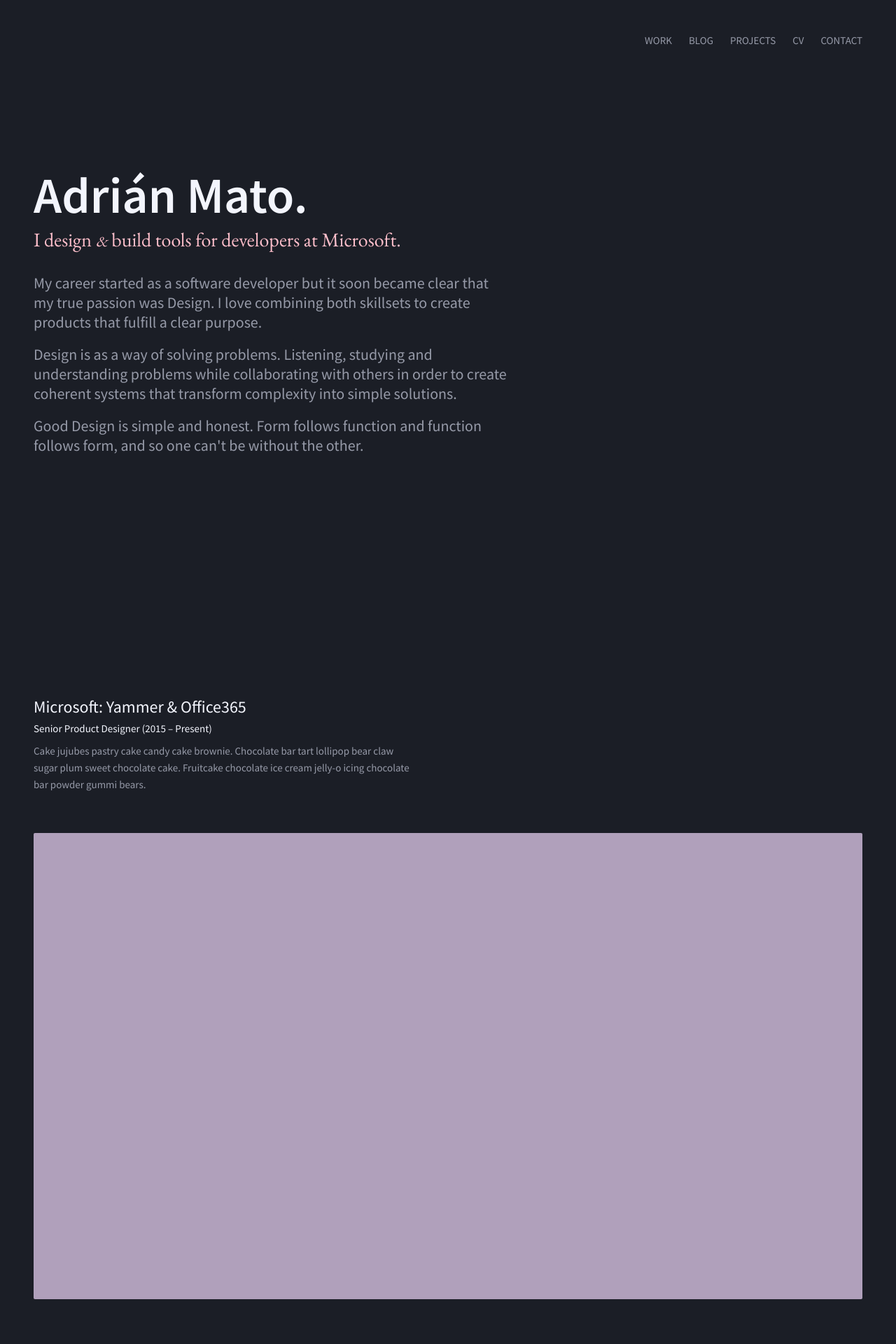
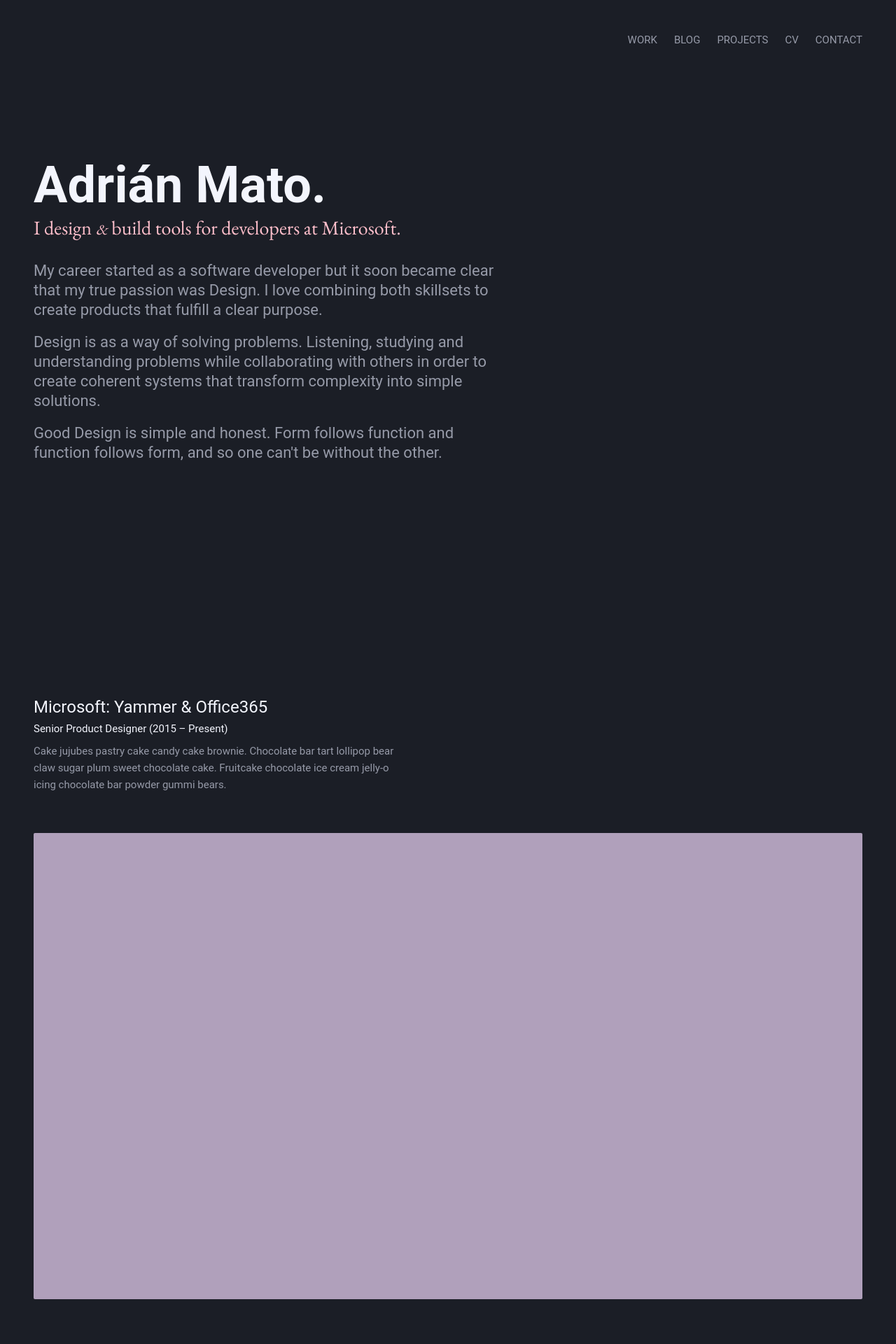
Before and after one commit to adrianmg/adrianmg.github.io, a Jekyll site: the page built from index.md, in a window 1280 px wide. Shown: the top 1920 px of the page at 70% size. Built offline with Jekyll 4.4.1, drawn with Linux system fonts in a browser that asks for light colours.

```diff
--- a/_includes/work.html
+++ b/_includes/home-work.html
@@ -1,11 +1,11 @@
-<a name="work" id="work"></a>
+<a name="home-work" id="home-work"></a>
 
 
-<div class="work-grid">
+<div class="home-work-grid">
 
 	<!-- Project Microsoft Yammer -->
-	<div class="work-grid__project">
-		<div class="work-grid__project-description">
+	<div class="home-work-grid__project">
+		<div class="home-work-grid__project-description">
 			<h2>Microsoft: Yammer & Office365</h2>
 			<h3>Senior Product Designer (2015 – Present)</h3>
 			<p>
@@ -13,14 +13,14 @@
 				chocolate ice cream jelly-o icing chocolate bar powder gummi bears.
 			</p>
 		</div>
-		<a class="work-grid__project-preview" href="#">
+		<a class="home-work-grid__project-preview" href="#">
 			<img src="{{"/work/00-preview.png " | relative_url }}">
 		</a>
 	</div>
 
 	<!-- Project Fever -->
-	<div class="work-grid__project">
-		<div class="work-grid__project-description">
+	<div class="home-work-grid__project">
+		<div class="home-work-grid__project-description">
 			<h2>Fever: the social event discovery tool</h2>
 			<h3>Head of Product Design (2013 – 2014)</h3>
 			<p>
@@ -28,14 +28,14 @@
 				<br> People discover new events based on purchases from friends and other interesting people, avoiding editorial content.
 			</p>
 		</div>
-		<a class="work-grid__project-preview" href="#">
+		<a class="home-work-grid__project-preview" href="#">
 			<img src="{{"/work/00-preview.png " | relative_url }}">
 		</a>
 	</div>
 
 	<!-- Project -->
-	<div class="work-grid__project">
-		<div class="work-grid__project-description">
+	<div class="home-work-grid__project">
+		<div class="home-work-grid__project-description">
 			<h2>Tuenti: simplest way of sharing experiences</h2>
 			<h3>Senior UI Designer (2012 – 2013)</h3>
 			<p>
@@ -43,14 +43,14 @@
 				Real-time messages, photos and more, share life with your friends.
 			</p>
 		</div>
-		<a class="work-grid__project-preview" href="#">
+		<a class="home-work-grid__project-preview" href="#">
 			<img src="{{"/work/tuenti/tuenti-01.png " | relative_url }}">
 		</a>
 	</div>
 
 	<!-- Project -->
-	<div class="work-grid__project">
-		<div class="work-grid__project-description">
+	<div class="home-work-grid__project">
+		<div class="home-work-grid__project-description">
 			<h2>Tuenti: simplest way of sharing experiences</h2>
 			<h3>Senior UI Designer (2012 / 2013)</h3>
 			<p>
@@ -58,14 +58,14 @@
 				Real-time messages, photos and more, share life with your friends.
 			</p>
 		</div>
-		<a class="work-grid__project-preview" href="#">
+		<a class="home-work-grid__project-preview" href="#">
 			<img src="{{"/work/00-preview.png " | relative_url }}">
 		</a>
 	</div>
 
 	<!-- Project -->
-	<div class="work-grid__project">
-		<div class="work-grid__project-description">
+	<div class="home-work-grid__project">
+		<div class="home-work-grid__project-description">
 			<h2>3D: simplest way of sharing experiences</h2>
 			<h3>Senior UI Designer (2012 / 2013)</h3>
 			<p>
@@ -73,14 +73,14 @@
 				Real-time messages, photos and more, share life with your friends.
 			</p>
 		</div>
-		<a class="work-grid__project-preview work-grid__project-preview--collage" href="#">
-			<div class="work-grid__project-preview--collage__item">
+		<a class="home-work-grid__project-preview home-work-grid__project-preview--collage" href="#">
+			<div class="home-work-grid__project-preview--collage__item">
 				<img src="{{"/work/00-preview.png " | relative_url }}">
 			</div>
-			<div class="work-grid__project-preview--collage__item">
+			<div class="home-work-grid__project-preview--collage__item">
 				<img src="{{"/work/00-preview.png " | relative_url }}">
 			</div>
-			<div class="work-grid__project-preview--collage__item">
+			<div class="home-work-grid__project-preview--collage__item">
 				<img src="{{"/work/00-preview.png " | relative_url }}">
 			</div>
 		</a>
--- a/_includes/navigation.html
+++ b/_includes/navigation.html
@@ -1,6 +1,6 @@
 <ul class="navigation">
   <li>
-    <a href="#work">Work</a>
+    <a href="#home-work">Work</a>
   </li>
   <li>
     <a href="#blog">Blog</a>
--- a/_layouts/home.html
+++ b/_layouts/home.html
@@ -32,7 +32,7 @@
 
   </div>
 
-  {% include work.html %}
+  {% include home-work.html %}
 
   <script type="text/javascript" src="/assets/js/s.js"></script>
 </body>
--- a/_sass/main.scss
+++ b/_sass/main.scss
@@ -2,7 +2,7 @@
 
 // Define defaults for each variable.
 
-$base-font-family:  'Source Sans Pro', 'Helvetica Neue', sans-serif !default;
+$base-font-family:  'Roboto', 'Source Sans Pro', 'Helvetica Neue', sans-serif !default;
 $base-font-serif:  "EB Garamond", serif !default;
 $base-font-size:    2.4rem !default;
 $base-font-weight:  400 !default;
--- a/_sass/res/_layout.scss
+++ b/_sass/res/_layout.scss
@@ -151,63 +151,63 @@
 }
 
 /**
- * Work Grid
+ * Home: Work Grid
  */
 
-.work-grid {
+.home-work-grid {
   display: grid;
   max-width: $base-max-width;
   grid-row-gap: 22rem;
   margin: 9.6rem auto 0;
 }
 
-.work-grid__project-description {
+.home-work-grid__project-description {
   max-width: 54rem;
   margin-bottom: 5.7rem;
   font-size: 1.5rem;
   line-height: 2.4rem;
 }
 
-.work-grid__project-description h2 {
+.home-work-grid__project-description h2 {
   font-size: $base-font-size;
   line-height: 2.8rem;
   margin-bottom: 0.7rem;
 }
 
-.work-grid__project-description h3 {
+.home-work-grid__project-description h3 {
   font-size: 1.5rem;
   line-height: 2rem;
   margin-bottom: 1rem;
 }
 
-.work-grid__project-preview {
+.home-work-grid__project-preview {
   position: relative;
   display: block;
 }
 
-.work-grid__project-preview img {
+.home-work-grid__project-preview img {
   display: block;
   transition: all 0.3s ease;
   z-index: 2;
   border-radius: 2px;
 }
 
-.work-grid__project-preview:hover img {
+.home-work-grid__project-preview:hover img {
   opacity: 0.85;
   transform: translateY(-0.6%);
 }
 
-.work-grid__project-preview--collage {
+.home-work-grid__project-preview--collage {
   display: grid;
   grid-template-columns: 2fr 1fr;
   grid-gap: 2.4rem;
 }
 
-.work-grid__project-preview--collage__item:first-child {
+.home-work-grid__project-preview--collage__item:first-child {
   grid-row: 1/3;
 }
 
-.work-grid__project-preview--collage__item img {
+.home-work-grid__project-preview--collage__item img {
   display: block;
 }
 
--- a/assets/js/s.js
+++ b/assets/js/s.js
@@ -1,10 +1,10 @@
 /*
 HOME
 */
-let arrow = document.querySelector(".bio-intro-scroll");
+let arrow = document.querySelector(".home-intro-scroll");
 const arrowTreshold = 100; // when stops being visible
 const experience = document.querySelector("#years");
-const navWork = document.querySelector(".navigation [href='#work']");
+const navWork = document.querySelector(".navigation [href='#home-work']");
 
 // years of experience
 if (experience !== null) {
@@ -13,7 +13,7 @@
 
 // click on navigation 'work' and scroll
 navWork.addEventListener("click", function(e) {
-  scrollToItem(document.querySelector("#work"), 500);
+  scrollToItem(document.querySelector("#home-work"), 500);
 
   e.preventDefault();
   return false;
```
